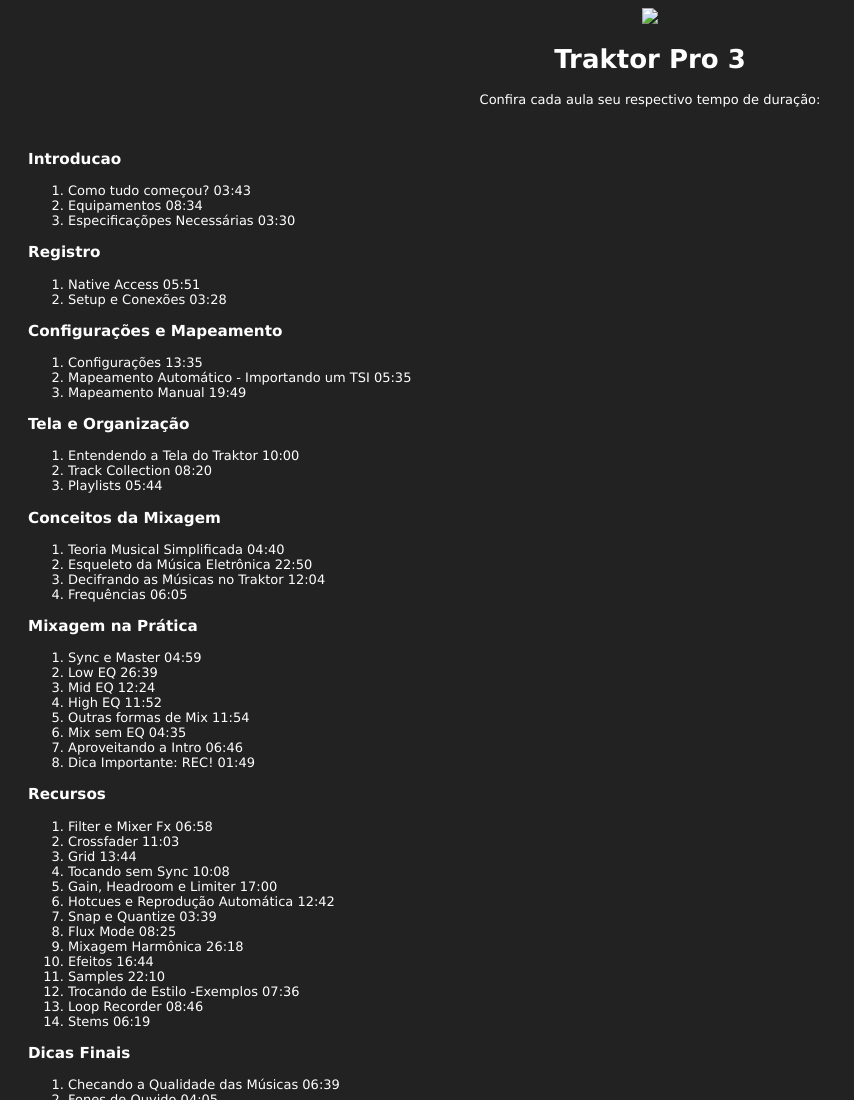
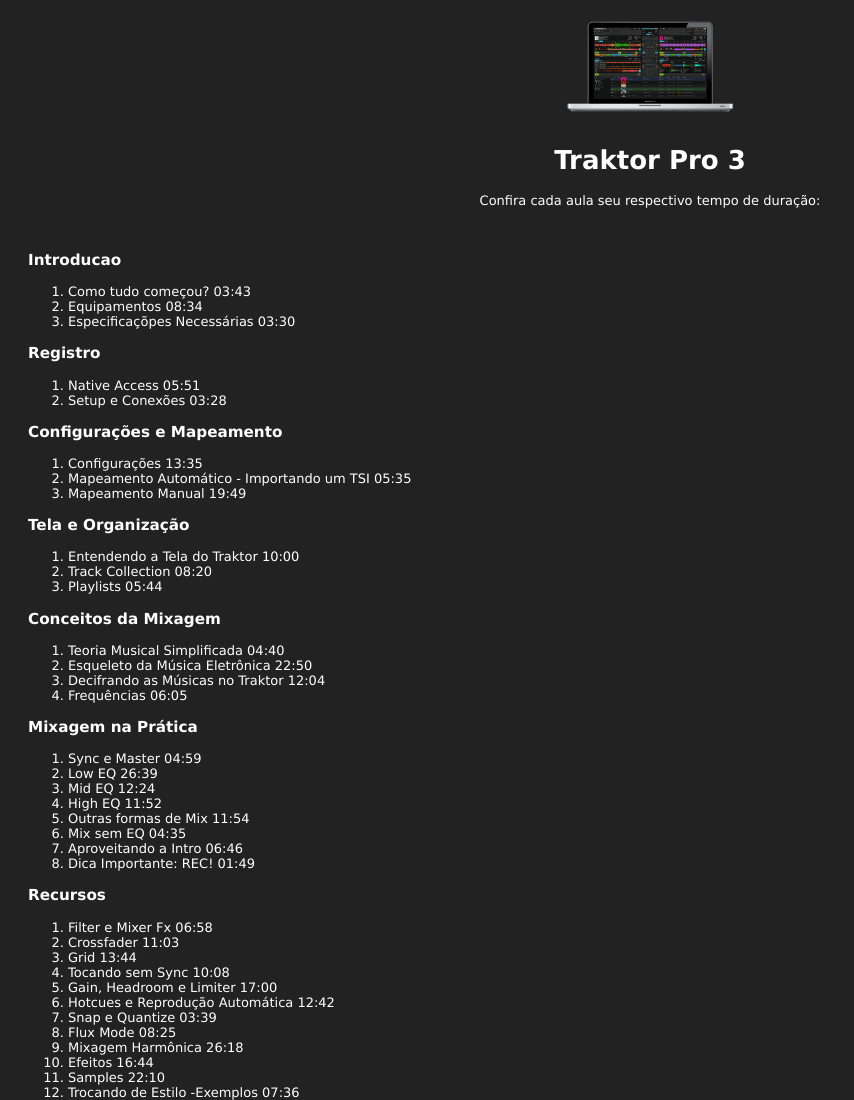
Before and after one commit to luizfelipe-dev/escola130db.github.io, a plain HTML site: page conteudo.html in a window 1280 px wide. Shown: the top 1100 px of the page, without its empty margins (0-854 px from the left). Drawn offline with Linux system fonts and the light colour scheme.

Commit message:
Arrumando Popup Image

```diff
--- a/conteudo.html
+++ b/conteudo.html
@@ -52,7 +52,7 @@
 <body>
     <div class="top">
         <a href="https://www.native-instruments.com/en/products/traktor/dj-software/traktor-pro-3/" target="blank">
-            <img src="traktor1.png" style="width: 200px;"></a>
+            <img src="images/traktor1.png" style="width: 200px;"></a>
         <h1>Traktor Pro 3</h1>
         <p>Confira cada aula seu respectivo tempo de duração: </p>
     </div>
```
